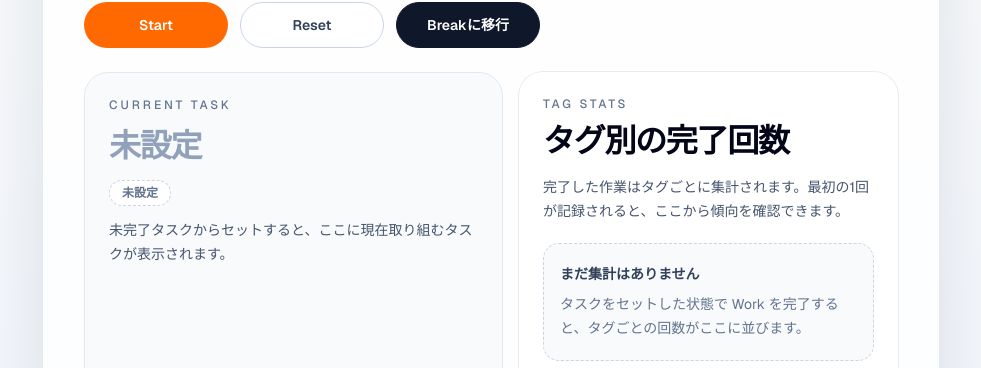
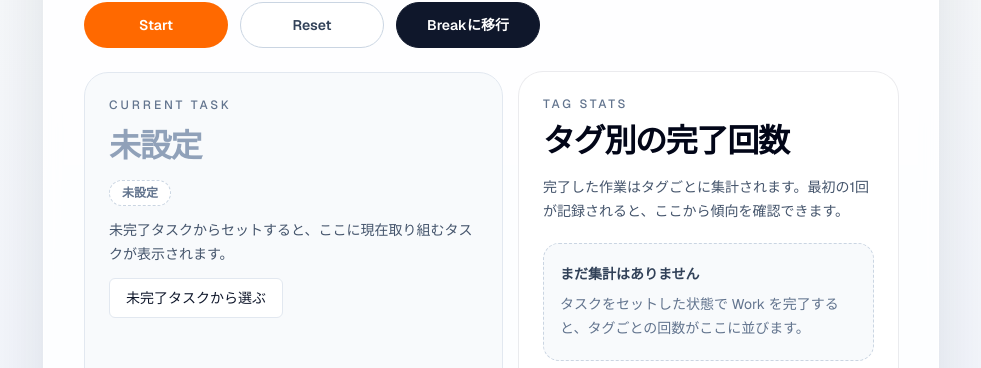
Before and after one commit to arakink/pomo-list, a Next.js app: page / in a window 1280 px wide. Shown: the part 737-1105 px from the top of the page, without its empty margins (149-1130 px from the left). Built offline with nearby package versions, Linux system fonts and the light colour scheme.

Commit message:
refactor: 未完了タスクを選択するボタンを追加し、UIを改善

```diff
--- a/app/page.tsx
+++ b/app/page.tsx
@@ -210,6 +210,16 @@ export default function Home() {
     setTagStats([]);
   }, []);
 
+  const handleBrowseIncompleteTodos = useCallback(() => {
+    const todoSection = document.getElementById("todo-panel");
+
+    if (!todoSection) {
+      return;
+    }
+
+    todoSection.scrollIntoView({ behavior: "smooth", block: "start" });
+  }, []);
+
   return (
     <main className="flex min-h-screen flex-col bg-[linear-gradient(180deg,#fff7ed_0%,#f8fafc_38%,#eef2ff_100%)] px-5 py-8 text-slate-950 sm:px-8 lg:px-12 lg:py-12">
       <section className="mx-auto flex w-full max-w-6xl flex-1 flex-col gap-8">
@@ -229,6 +239,7 @@ export default function Home() {
           currentTask={currentTask}
           tagStats={tagStats}
           canClearActiveTask={canClearActiveTask}
+          onBrowseIncompleteTodos={handleBrowseIncompleteTodos}
           onWorkComplete={handleWorkComplete}
           onWorkSessionStart={handleWorkSessionStart}
           onResetTagStats={handleResetTagStats}
--- a/components/timer-panel.tsx
+++ b/components/timer-panel.tsx
@@ -73,6 +73,7 @@ type TimerPanelProps = {
   currentTask: CurrentTask | null;
   tagStats: TagStat[];
   canClearActiveTask: boolean;
+  onBrowseIncompleteTodos: () => void;
   onWorkComplete: () => void;
   onWorkSessionStart: () => void;
   onResetTagStats: () => void;
@@ -85,6 +86,7 @@ export function TimerPanel({
   currentTask,
   tagStats,
   canClearActiveTask,
+  onBrowseIncompleteTodos,
   onWorkComplete,
   onWorkSessionStart,
   onResetTagStats,
@@ -391,6 +393,15 @@ export function TimerPanel({
             <p className="text-sm leading-6 text-slate-600">
               {getCurrentTaskDescription(currentTask)}
             </p>
+            {!hasCurrentTask ? (
+              <Button
+                onClick={onBrowseIncompleteTodos}
+                variant="secondary"
+                className="rounded-2xl border-slate-200 bg-white text-slate-700 hover:border-slate-300 hover:bg-slate-50"
+              >
+                未完了タスクから選ぶ
+              </Button>
+            ) : null}
             {hasCurrentTask ? (
               <div className="space-y-3 pt-1">
                 <button
--- a/components/todo-panel.tsx
+++ b/components/todo-panel.tsx
@@ -184,7 +184,10 @@ export function TodoPanel({
   }, [openMenuTodoId]);
 
   return (
-    <section className="mx-auto w-full max-w-4xl rounded-[2rem] border border-slate-900/10 bg-white/85 p-6 shadow-[0_24px_80px_rgba(15,23,42,0.12)] backdrop-blur md:p-10">
+    <section
+      id="todo-panel"
+      className="mx-auto w-full max-w-4xl rounded-[2rem] border border-slate-900/10 bg-white/85 p-6 shadow-[0_24px_80px_rgba(15,23,42,0.12)] backdrop-blur md:p-10"
+    >
       <div className="grid gap-8 lg:grid-cols-[0.88fr_1.12fr]">
         <div className="space-y-6">
           <div className="space-y-3">
```
